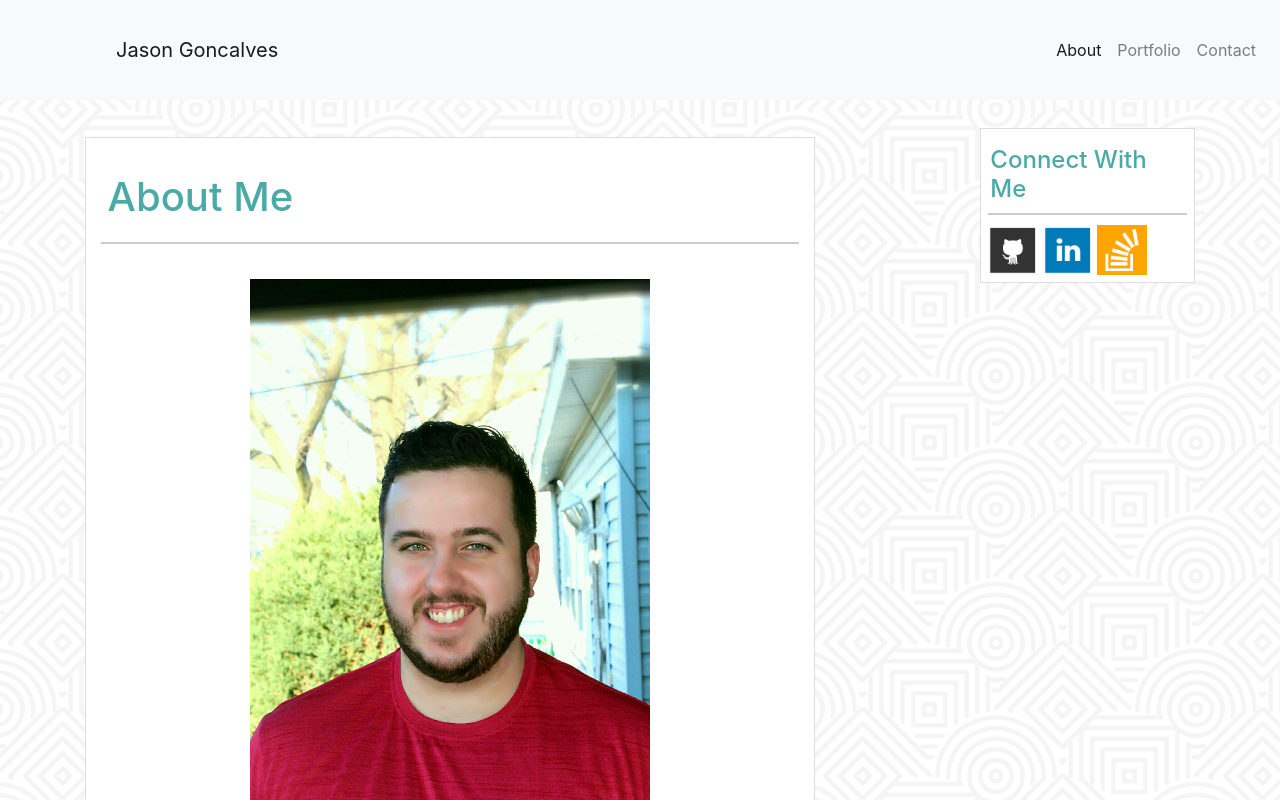
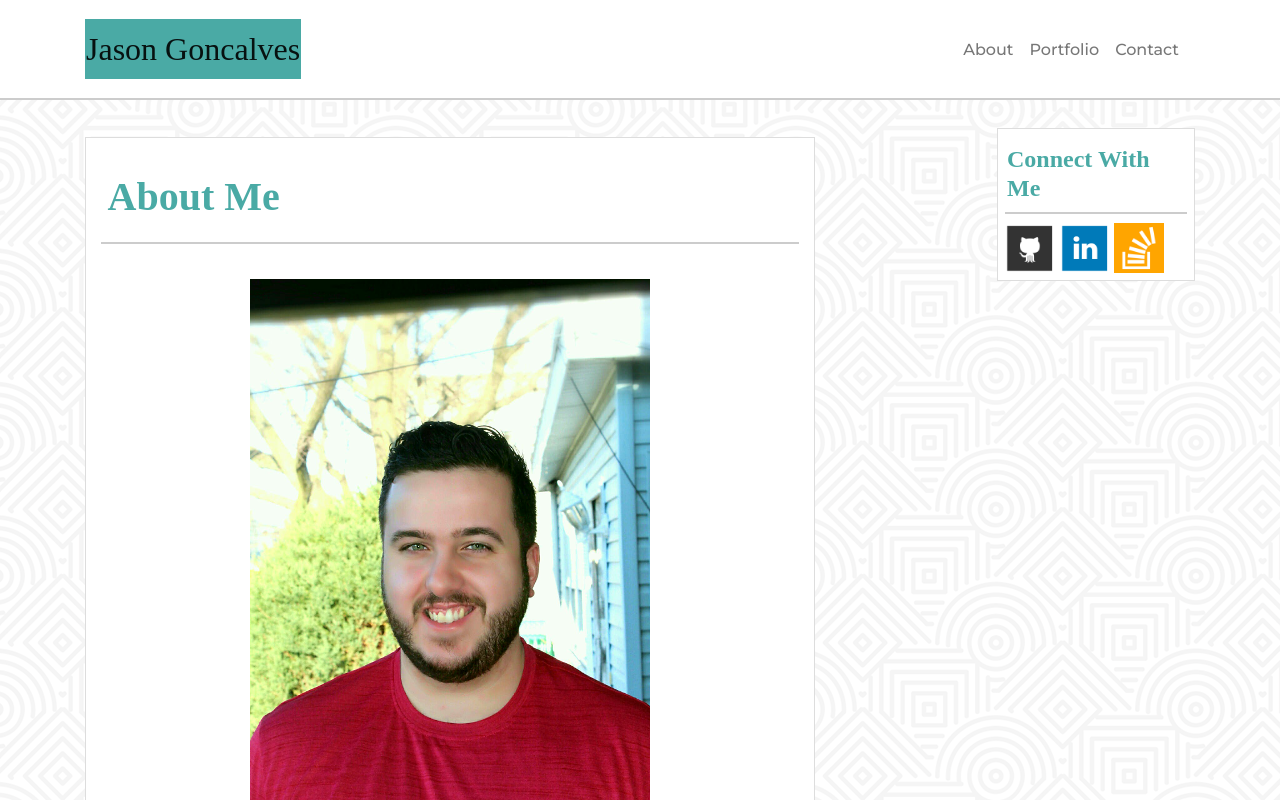
Before and after one commit to JGonc189/Bootstrap-Portfolio, a plain HTML site: page index.html in a window 1280 px wide. Shown: the top 800 px of the page. Drawn offline with nearby package versions, Linux system fonts and the light colour scheme; a web font is replaced by a local one.

Commit message:
worked on portfolio page

```diff
--- a/assets/css/style.css
+++ b/assets/css/style.css
@@ -1,20 +1,61 @@
-body {
+/* global styling */
+
+@import url('https://fonts.googleapis.com/css?family=Montserrat:500|Spectral+SC:700');
+/*
+font-family: 'Spectral SC', serif;
+font-family: 'Montserrat', sans-serif;
+*/
+body,
+html {
 	background: url(../img/hypnotize.png);
 	margin: 0 auto;
 }
 
+h1,
+h2,
+h3,
+h4,
+h5,
+h6 {
+	font-family: 'Spectral SC', serif;
+	font-weight: 700;
+}
+
+p,
+a,
+label {
+	font-family: 'Montserrat', sans-serif;
+	font-weight: 500;
+	color: #777;
+	text-decoration: none;
+}
+
+a:hover {
+	text-decoration: none;
+	color: #777;
+}
+
+/* Navigation Styling */
+
 nav {
 	height: 100px;
+	border-bottom: 2px solid #ccc;
+	background-color: #fff;
 }
 
 .navbar-brand {
-	position: relative;
-	left: 100px;
+	/*margin-left: 40px;*/
+	background-color: #4aaaa5;
+	font-family: 'Spectral SC', serif;
+	font-size: 2rem;
+	color: #fff;
+	max-width: 100%;
+	text-align: center;
+	/*padding: 2.2% 3%;*/
+	border: 1px solid #4aaaa5;
 }
-.contact-icons {
-	height: 50px;
-	width: 50px;
-}
+
+/* Main Content Section */
 
 .about {
 	margin-top: 5%;
@@ -32,8 +73,21 @@ nav {
 	padding: 3% 1%;
 }
 
+.about p {
+	margin-top: 4%;
+	padding: 0 2%;
+}
+
+/* Aside Content Section */
+
+.contact-icons {
+	height: 50px;
+	width: 50px;
+}
+
 .contact {
 	margin-top: 8%;
+	margin-bottom: 5%;
 	border: 1px solid #ddd;
 	background-color: #fff;
 	padding: 2%;
@@ -47,7 +101,7 @@ nav {
 	padding: 5% 1%;
 }
 
-/* footer */
+/* Footer Section */
 
 .footer {
 	background-color: #666;
--- a/index.html
+++ b/index.html
@@ -15,27 +15,18 @@
 	</head>
 
 	<body>
-		<!-- navbar -->
-		<nav class="navbar navbar-expand-lg navbar-light bg-light">
-  <a class="navbar-brand" href="#">Jason Goncalves</a>
-  <button class="navbar-toggler" type="button" data-toggle="collapse" data-target="#navbarSupportedContent" aria-controls="navbarSupportedContent" aria-expanded="false" aria-label="Toggle navigation">
-    <span class="navbar-toggler-icon"></span>
-  </button>
 
-  <div class="collapse navbar-collapse" id="navbarSupportedContent">
-    <ul class="navbar-nav ml-auto">
-      <li class="nav-item active">
-        <a class="nav-link" href="#">About <span class="sr-only">(current)</span></a>
-      </li>
-      <li class="nav-item">
-        <a class="nav-link" href="portfolio.html">Portfolio</a>
-      </li>
-      <li class="nav-item">
-        <a class="nav-link" href="contact.html">Contact</a>
-      </li>
-
-  </div>
-</nav>
+		<!--navbar -->
+		<nav class="navbar navbar-light bg-faded justify-content-between flex-wrap flex-row">
+			<div class="container">
+				<a href="/" class="navbar-brand float-left">Jason Goncalves</a>
+				<ul class="nav navbar-nav flex-row float-right">
+					<li class="nav-item pr-3"><a href="/">About</a></li>
+					<li class="nav-item pr-3"><a href="/">Portfolio</a></li>
+					<li class="nav-item pr-3"><a href="/">Contact</a></li>
+				</ul>
+			</div> <!-- end container -->
+		</nav>
 
 		<div class="container"> <!-- container start -->
 			<div class="row">
```
